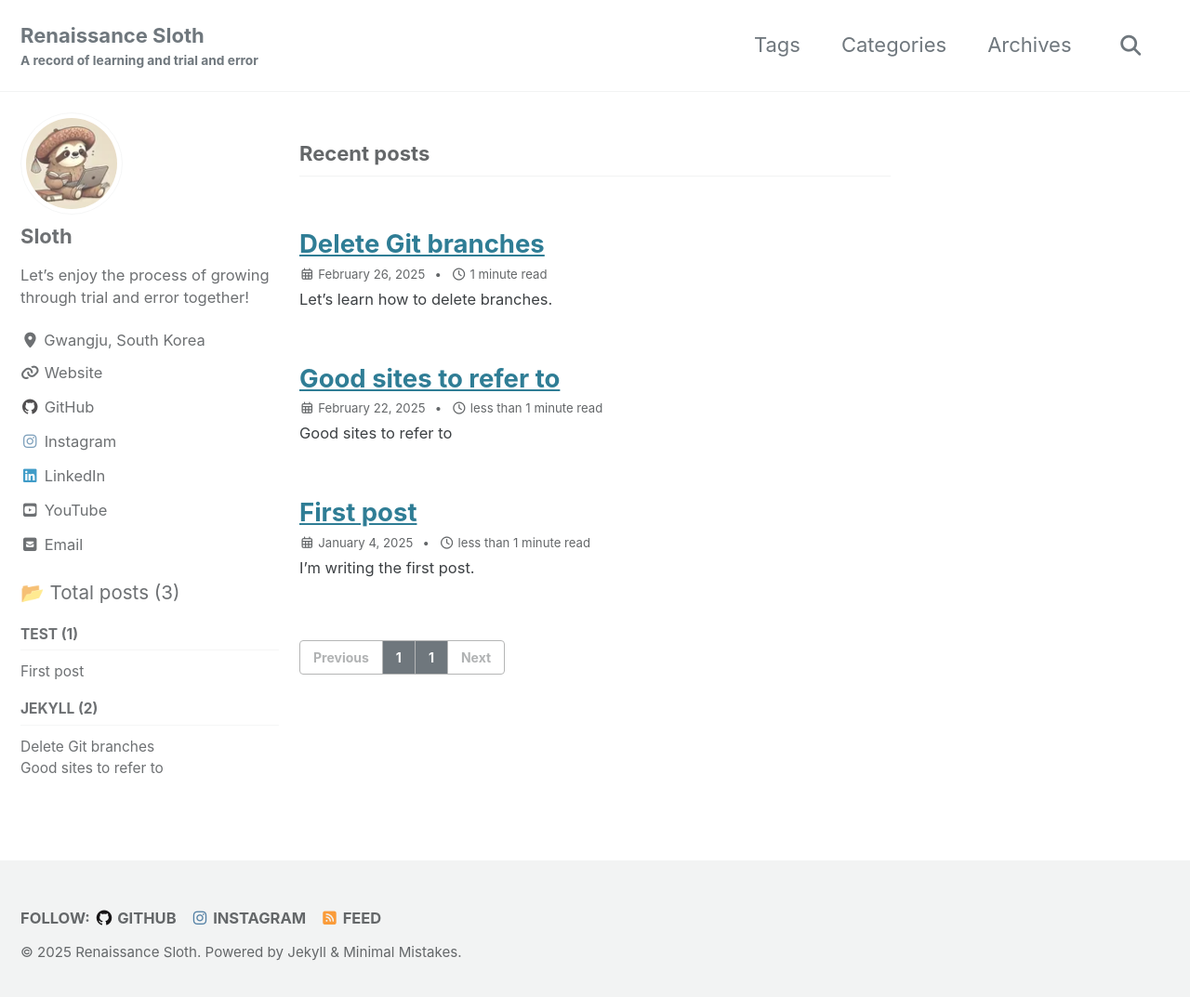
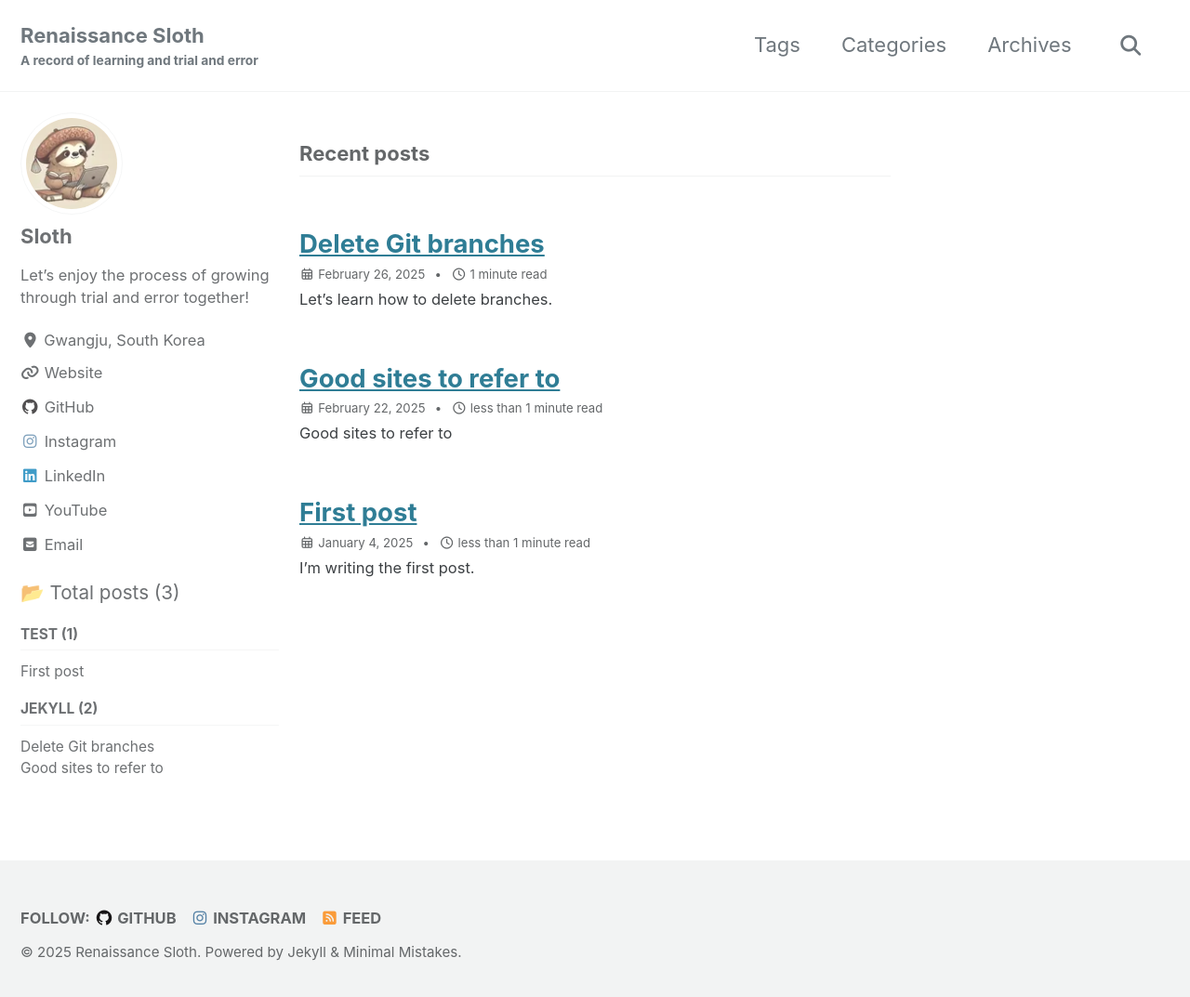
Before and after one commit to renaissance-sloth/renaissance-sloth.github.io, a Jekyll site: the page built from index.html, in a window 1280 px wide and 1081 px high. Shown: the top 1073 px of the window at 93% size. Built offline with Jekyll 4.4.1, drawn with Linux system fonts in a browser that asks for light colours; cached includes are drawn as plain includes; the list of posts is cut into pages by our own code.

Commit message:
Fix: pagination logic for one total page.

```diff
--- a/_includes/custom-pagination.html
+++ b/_includes/custom-pagination.html
@@ -33,6 +33,7 @@ input[type="radio"] {
     {% include documents-collection.html entries=post_i type=entries_layout %}
   </div>
 
+  {% if total_pages > 1 %}
     {% comment %} Pagination {% endcomment %}
 
     {% if page > 1 %}
@@ -113,7 +114,7 @@ input[type="radio"] {
         {% endif %}
       </ul>
     </nav>
-
+  {% endif %}
 </div>
 
 {% endfor %}
```
Lines whose indentation alone changed are shown as unchanged.
